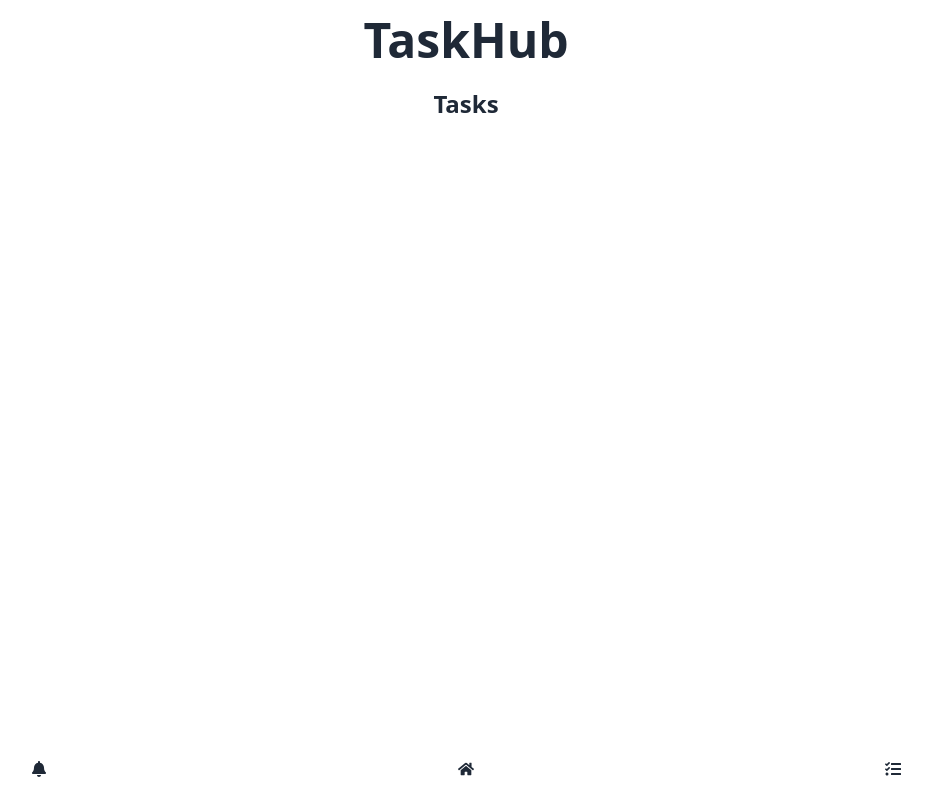
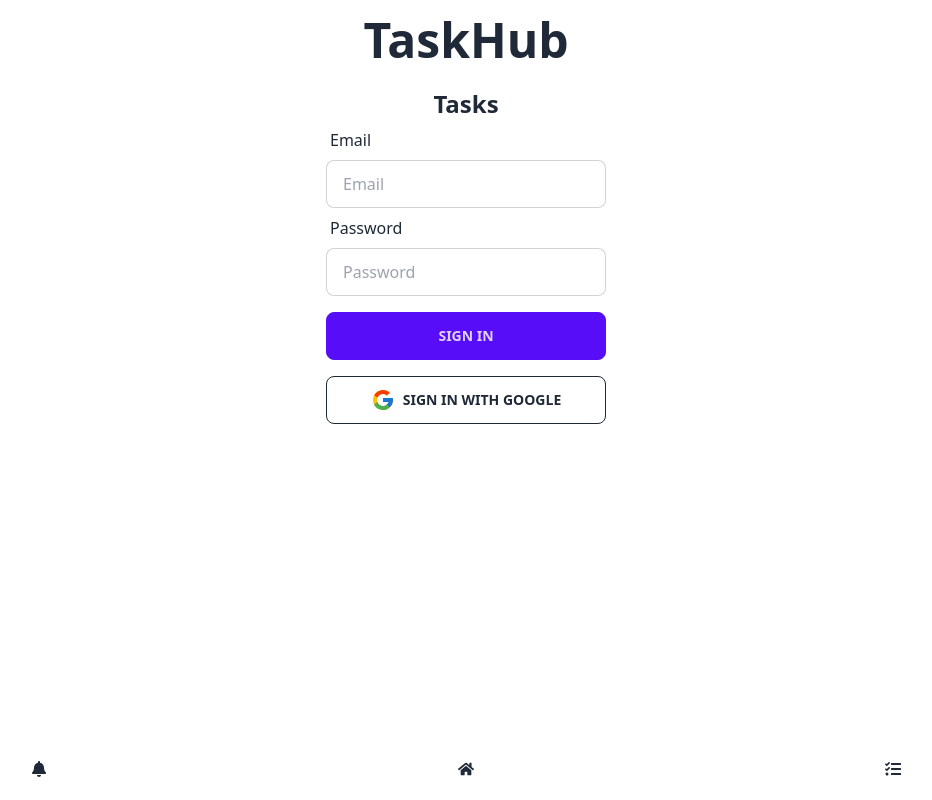
Before and after one commit to HabibMollah/taskhub, a React (Vite) app: page /tasks in a window 1280 px wide. Shown: the whole page, without its empty margins (174-1106 px from the left). Built offline with nearby package versions, Linux system fonts and the light colour scheme; no server answers.

Commit message:
add  firebase authentication

```diff
--- a/src/App.tsx
+++ b/src/App.tsx
@@ -3,6 +3,7 @@
 import HomePage from "./components/HomePage";
 import NotificationsPage from "./components/NotificationsPage";
 import TasksPage from "./components/TasksPage";
+import Auth from "./components/Auth";
 
 function App() {
   return (
@@ -13,6 +14,7 @@
         <Route path="notifications" element={<NotificationsPage />} />
         <Route path="tasks" element={<TasksPage />} />
       </Routes>
+      <Auth />
       <NavBar />
     </>
   );
--- /dev/null
+++ b/src/components/Auth.tsx
@@ -0,0 +1,54 @@
+import { auth, googleProvider } from "../firebase";
+import { createUserWithEmailAndPassword } from "firebase/auth";
+import { useForm, SubmitHandler, FieldValues } from "react-hook-form";
+import { FcGoogle } from "react-icons/fc";
+const Auth = () => {
+  const { register, handleSubmit, reset } = useForm();
+
+  const onSubmit: SubmitHandler<FieldValues> = async (data) => {
+    await createUserWithEmailAndPassword(auth, data.email, data.password);
+    reset();
+  };
+
+  return (
+    <form
+      className="form-control mx-auto w-[280px]"
+      onSubmit={handleSubmit(onSubmit)}
+    >
+      <label className="label" htmlFor="email">
+        Email
+      </label>
+      <input
+        {...register("email")}
+        className="input-bordered input"
+        type="email"
+        name="email"
+        placeholder="Email"
+        id="email"
+      />
+      <label className="label" htmlFor="password">
+        Password
+      </label>
+      <input
+        {...register("password")}
+        className="input-bordered input"
+        type="password"
+        name="password"
+        placeholder="Password"
+        id="password"
+      />
+      <button type="submit" className="btn-primary btn mt-4 block">
+        Sign In
+      </button>
+      <button
+        className="btn-outline btn mt-4 block flex items-center justify-center gap-2"
+        // onClick={}
+      >
+        <FcGoogle size={24} />
+        Sign in with Google
+      </button>
+    </form>
+  );
+};
+
+export default Auth;
```
